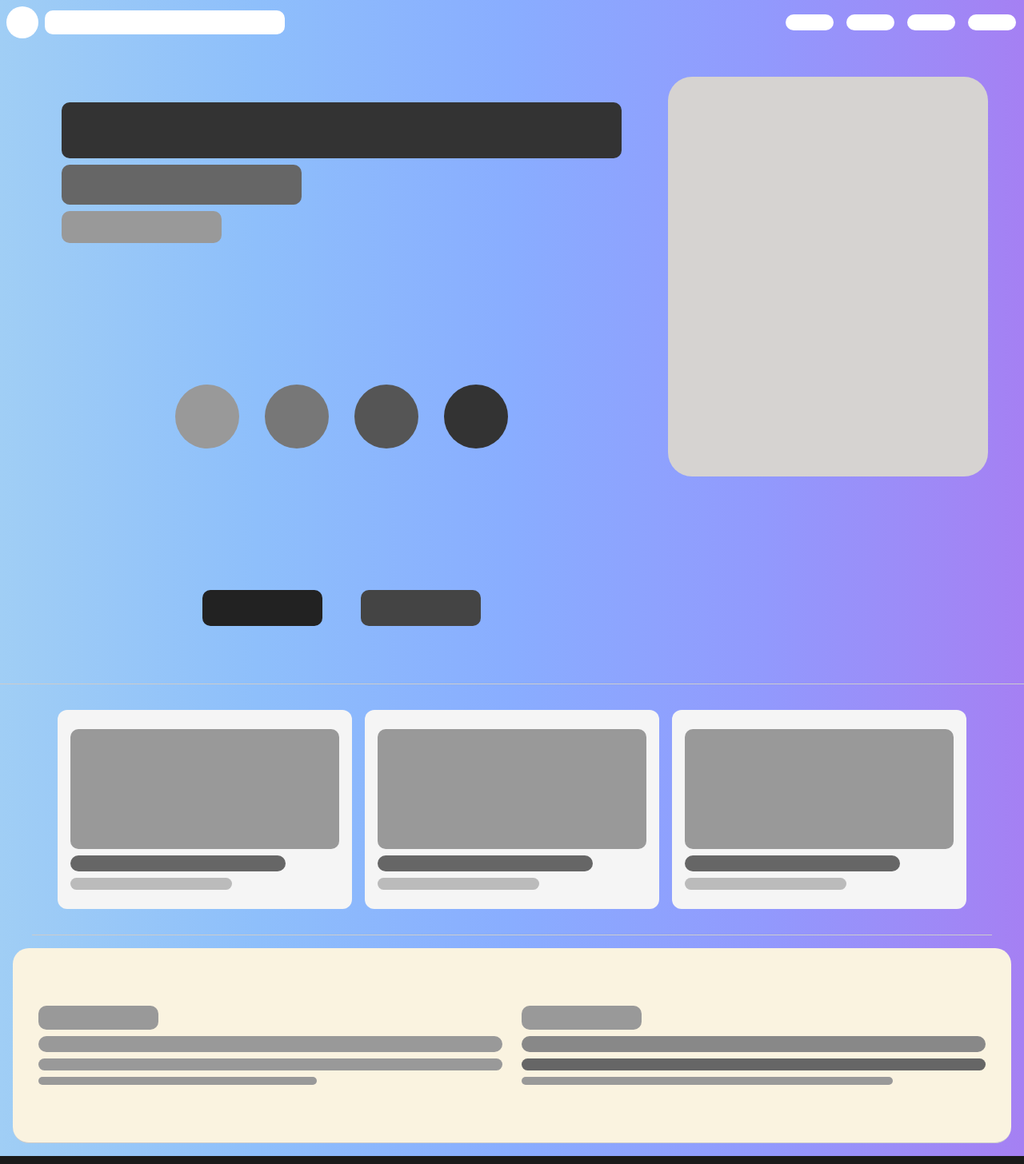
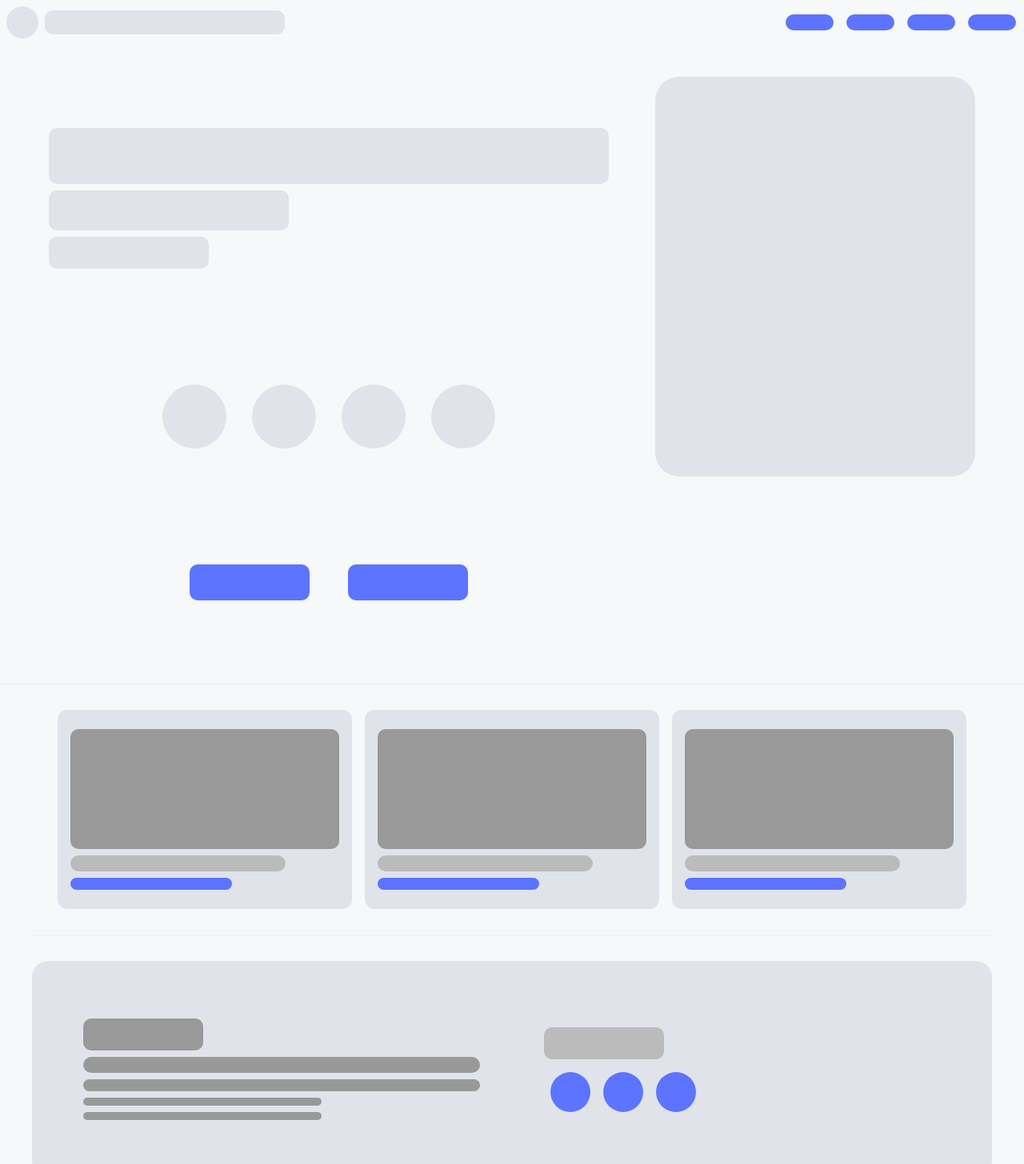
Before and after one commit to PratikKumarRout/Pratik-Kumar-Rout, a Next.js app: page / in a window 1280 px wide. Shown: the top 1456 px of the page at 80% size. Built offline with nearby package versions, Linux system fonts and the light colour scheme.

Commit message:
Almost done to final

```diff
--- a/src/app/components/AboutContact.js
+++ b/src/app/components/AboutContact.js
@@ -1,25 +1,36 @@
 import PlaceholderBox from "./PlaceholderBox";
+import PlaceholderCircle from "./PlaceholderCircle";
 
 export default function AboutContact() {
     return (
         <section style={{
-            backgroundColor: "#faf3e0",
-            padding: "4rem 2rem",
-            margin: "1rem",
-            borderRadius: "20px"
+
         }}>
-            <div className="container flex-row">
+            <div style={{
+                maxWidth: "1200px",
+                display: "flex",
+                justifyContent: "space-between",
+                gap: "5rem",
+                alignItems: "center",
+                margin: "auto",
+                padding: "4rem",
+                backgroundColor: "#e0e4ea",
+                borderRadius: "20px"
+            }}>
                 <div style={{ flex: 1 }}>
-                    <PlaceholderBox width="150px" height="30px" shade="#999" />
+                    <PlaceholderBox width="150px" height="40px" shade="#999" />
                     <PlaceholderBox width="100%" height="20px" shade="#999" />
                     <PlaceholderBox width="100%" height="15px" shade="#999" />
                     <PlaceholderBox width="60%" height="10px" shade="#999" />
+                    <PlaceholderBox width="60%" height="10px" shade="#999" />
                 </div>
                 <div style={{ flex: 1 }}>
-                    <PlaceholderBox width="150px" height="30px" shade="#999" />
-                    <PlaceholderBox width="100%" height="20px" shade="#888" />
-                    <PlaceholderBox width="100%" height="15px" shade="#666" />
-                    <PlaceholderBox width="80%" height="10px" shade="#999" />
+                    <PlaceholderBox width={150} height={40} shade="#bbb" />
+                    <div style={{ display: "flex" }}>
+                        <PlaceholderCircle size={50} shade="var(--accent)" />
+                        <PlaceholderCircle size={50} shade="var(--accent)" />
+                        <PlaceholderCircle size={50} shade="var(--accent)" />
+                    </div>
                 </div>
             </div>
         </section>
--- a/src/app/components/Footer.js
+++ b/src/app/components/Footer.js
@@ -3,8 +3,8 @@ import PlaceholderBox from "./PlaceholderBox";
 
 export default function Footer() {
   return (
-    <footer style={{ backgroundColor: "#1a1a1a", padding: "2rem" }}>
-        <PlaceholderBox width="150px" height="20px" shade="#666" />
+    <footer style={{ backgroundColor: 'var(--secondary)', padding: "2rem" , placeItems: "center" }}>
+        <PlaceholderBox width="400px" height="30px" shade="#bbb" />
     </footer>
   );
 }
--- a/src/app/components/Header.js
+++ b/src/app/components/Header.js
@@ -8,15 +8,15 @@ export default function Header() {
                 display: "flex",
                 alignItems: "center",
             }}>
-                <PlaceholderCircle size="2.5rem" shade="#fff" />
-                <PlaceholderBox width="300px" height="30px" shade="#fff" /> </div>
+                <PlaceholderCircle size="2.5rem" shade="var(--secondary)" />
+                <PlaceholderBox width="300px" height="30px" shade="var(--secondary)" /> </div>
             <div style={{
                 display: "flex", gap: "1rem", paddingRight: "10px", alignItems: "center", color: "#fff"
             }}>
-                <PlaceholderBox width="60px" height="20px" shade="#fff" />
-                <PlaceholderBox width="60px" height="20px" shade="#fff" />
-                <PlaceholderBox width="60px" height="20px" shade="#fff" />
-                <PlaceholderBox width="60px" height="20px" shade="#fff" />
+                <PlaceholderBox width="60px" height="20px" shade="#5c74ff" />
+                <PlaceholderBox width="60px" height="20px" shade="#5c74ff" />
+                <PlaceholderBox width="60px" height="20px" shade="#5c74ff" />
+                <PlaceholderBox width="60px" height="20px" shade="#5c74ff" />
             </div>
         </header>
     );
--- a/src/app/components/Hero.js
+++ b/src/app/components/Hero.js
@@ -15,26 +15,26 @@ export default function Hero() {
         justifyContent: "space-between",
       }}>
         {/* Intro placeholders */}
-        <div style={{ display: "flex", flexDirection: "column", justifyContent: "space-between", padding: "2rem" }}>
+        <div style={{ display: "flex", flexDirection: "column", justifyContent: "space-around", alignItems: "center" }}>
           <div>
             <div>
-              <PlaceholderBox width="700px" height="70px" shade="#333" />
-              <PlaceholderBox width="300px" height="50px" shade="#666" />
-              <PlaceholderBox width="200px" height="40px" shade="#999" />
+              <PlaceholderBox width="700px" height="70px" shade="#e0e4ea" />
+              <PlaceholderBox width="300px" height="50px" shade="#e0e4ea" />
+              <PlaceholderBox width="200px" height="40px" shade="#e0e4ea" />
             </div>
           </div>
 
           <div className="hero-skills">
-            <PlaceholderCircle size="80px" shade="#999" />
-            <PlaceholderCircle size="80px" shade="#777" />
-            <PlaceholderCircle size="80px" shade="#555" />
-            <PlaceholderCircle size="80px" shade="#333" />
+            <PlaceholderCircle size="80px" shade="#e0e4ea" />
+            <PlaceholderCircle size="80px" shade="#e0e4ea" />
+            <PlaceholderCircle size="80px" shade="#e0e4ea" />
+            <PlaceholderCircle size="80px" shade="#e0e4ea" />
           </div>
 
           {/* Buttons row */}
           <div className="hero-buttons">
-            <PlaceholderBox width="150px" height="45px" shade="#222" />
-            <PlaceholderBox width="150px" height="45px" shade="#444" />
+            <PlaceholderBox width="150px" height="45px" shade="#5c74ff" />
+            <PlaceholderBox width="150px" height="45px" shade="#5c74ff" />
           </div>
         </div>
 
--- a/src/app/components/Projects.js
+++ b/src/app/components/Projects.js
@@ -5,10 +5,10 @@ export default function Projects() {
   return (
     <section className="container projects-grid">
       {[1, 2, 3].map(i => (
-        <div key={i} style={{ padding: "1rem", backgroundColor: "#f5f5f5", borderRadius: "12px" }}>
+        <div key={i} style={{ padding: "1rem", backgroundColor: "var(--secondary)", borderRadius: "12px" }}>
           <PlaceholderBox width="100%" height="150px" shade="#999" />
-          <PlaceholderBox width="80%" height="20px" shade="#666" />
-          <PlaceholderBox width="60%" height="15px" shade="#bbb" />
+          <PlaceholderBox width="80%" height="20px" shade="#bbb" />
+          <PlaceholderBox width="60%" height="15px" shade="var(--accent)" />
         </div>
       ))}
     </section>
--- a/src/app/globals.css
+++ b/src/app/globals.css
@@ -1,9 +1,9 @@
 :root {
-  --background: #ffffff;
+  --background: #fff;
   --foreground: #171717;
-  --primary: #fafaf9;
-  --secondary: #d6d3d1;
-  --accent: #dc2626;
+  --primary: #f7f8fa;
+  --secondary: #e0e4ea;
+  --accent: #5c74ff;
 }
 
 html,
@@ -15,7 +15,7 @@ body {
   color: var(--foreground);
   font-family: Arial, Helvetica, sans-serif;
   margin: 0;
-  background-image: linear-gradient(to right, #a0cef5, #8ebffb, #89adff, #9299fd, #a580f3);
+  background-color: var(--primary);
 }
 
 * {
@@ -26,7 +26,7 @@ body {
 
 section {
   padding: 2rem 2rem;
-  border-bottom: 1px solid #ccc;
+  border-bottom: 1px solid rgba(224, 228, 234, 0.5);
 }
 
 .container {
```
